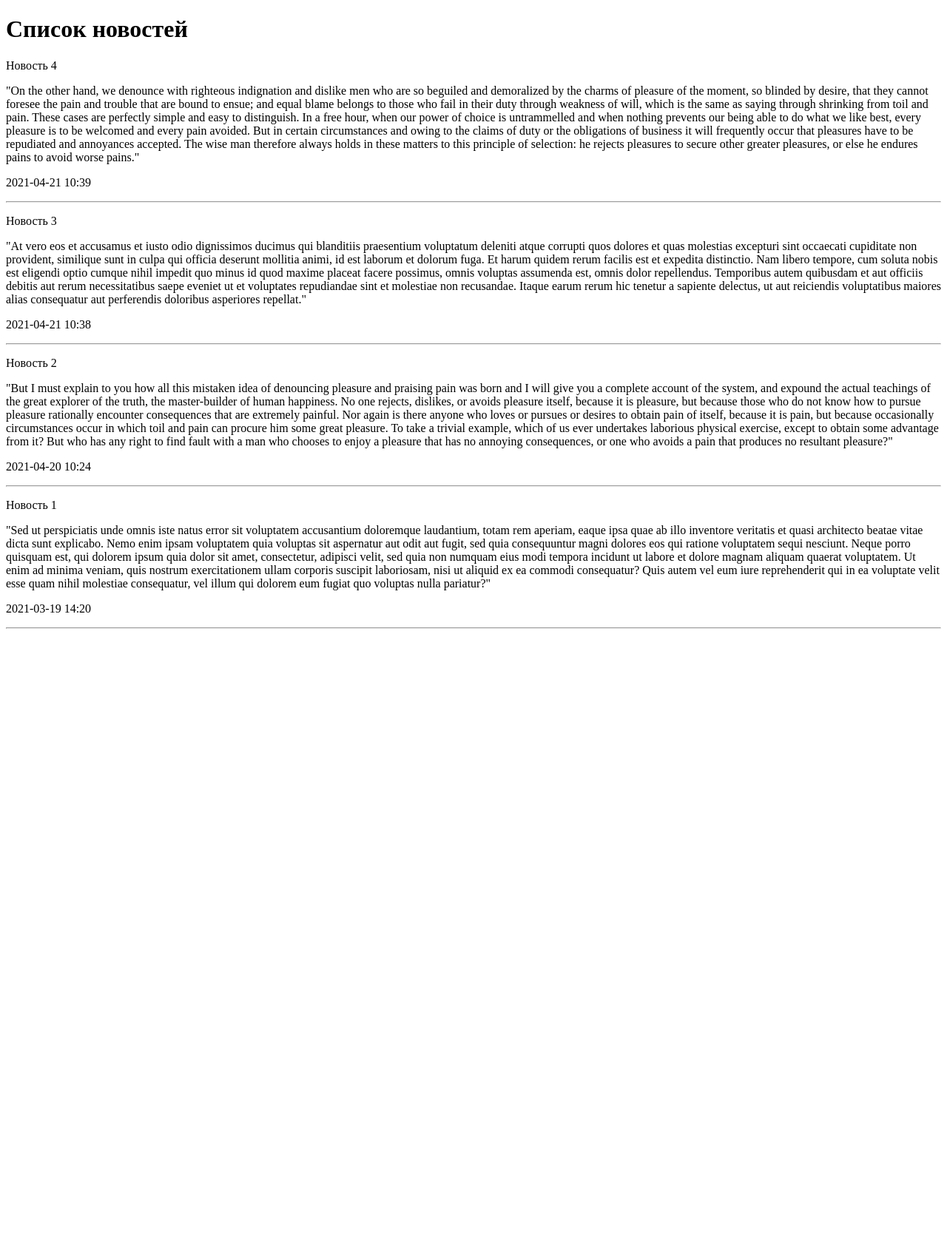
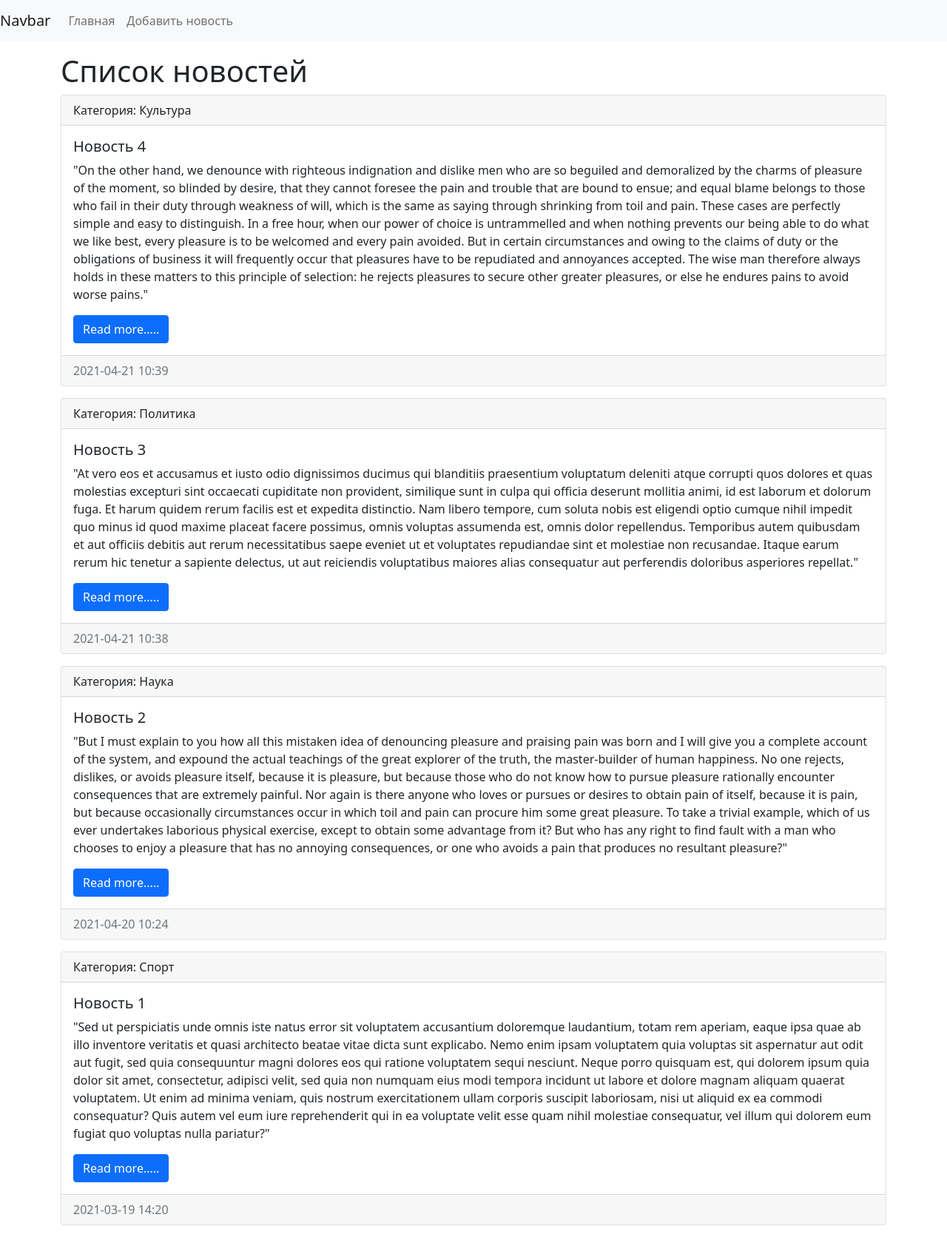
Before and after one commit to dima2019python/testsite, a Django app: page / in a window 1280 px wide. Shown: the whole page at 74% size. Before the commit the page ends 850 px from the top, so only its background shows below. Run offline with Django 3.2, Linux system fonts and the light colour scheme; data comes from the database, SQL or seed files in the repository; both versions use the stored data as it was after the commit.

Commit message:
Украсил шаблон

```diff
--- a/my_site/news/models.py
+++ b/my_site/news/models.py
@@ -8,6 +8,7 @@ class News(models.Model):
     updated_at = models.DateTimeField(auto_now=True, verbose_name='Дата обновления')
     photo = models.ImageField(upload_to='photos/%Y/%m/%d/', verbose_name='Фото', blank=True)
     is_published = models.BooleanField(default=True, verbose_name='Опупликовано')
+    category = models.ForeignKey('Category', on_delete=models.PROTECT, null=True, verbose_name='Категория')
 
     def __str__(self):
         return self.title
@@ -15,3 +16,15 @@ class News(models.Model):
     class Meta:
         verbose_name = 'Новость'
         verbose_name_plural = 'Новости'
+
+
+class Category(models.Model):
+    title = models.CharField(max_length=150, db_index=True, verbose_name='Название категории')
+
+    def __str__(self):
+        return self.title
+
+    class Meta:
+        verbose_name = 'Категория'
+        verbose_name_plural = 'Категории'
+        ordering = ['title']
--- a/my_site/news/templates/news/index.html
+++ b/my_site/news/templates/news/index.html
@@ -1,18 +1,55 @@
-<!DOCTYPE html>
+<!doctype html>
 <html lang="en">
-<head>
-    <meta charset="UTF-8">
+  <head>
+    <meta charset="utf-8">
+    <meta name="viewport" content="width=device-width, initial-scale=1">
+    <link href="https://cdn.jsdelivr.net/npm/bootstrap@5.0.0-beta3/dist/css/bootstrap.min.css" rel="stylesheet"
+          integrity="sha384-eOJMYsd53ii+scO/bJGFsiCZc+5NDVN2yr8+0RDqr0Ql0h+rP48ckxlpbzKgwra6" crossorigin="anonymous">
+
     <title>{{ title }}</title>
-</head>
-<body>
-<h1>{{ title }}</h1>
-{%for item in news%}
-    <div>
-        <p>{{ item.title }}</p>
-        <p>{{ item.content }}</p>
-        <p>{{ item.created_at|date:"Y-m-d H:i"}}</p>
+  </head>
+  <body>
+
+  <nav class="navbar navbar-expand-lg navbar-light bg-light">
+    <a class="navbar-brand" href="/">Navbar</a>
+    <button class="navbar-toggler" type="button" data-bs-toggle="collapse" data-bs-target="#navbarSupportedContent"
+            aria-controls="navbarSupportedContent" aria-expanded="false" aria-label="Toggle navigation">
+      <span class="navbar-toggler-icon"></span>
+    </button>
+
+    <div class="collapse navbar-collapse" id="navbarSupportedContent">
+      <ul class="navbar-nav me-auto mb-2 mb-lg-0">
+        <li class="nav-item"><a class="nav-link" href="/">Главная</a></li>
+        <li class="nav-item"><a class="nav-link" href="/">Добавить новость</a></li>
+      </ul>
     </div>
-    <hr>
-{%endfor%}
-</body>
+</nav>
+
+  <div class="container mt-3">
+      <h1>{{ title }}</h1>
+      <div class="row">
+          <div class="col-md-12">
+              {% for item in news %}
+              <div class="card mb-3">
+                  <div class="card-header">
+                    Категория: {{ item.category }}
+                  </div>
+                  <div class="card-body">
+                    <h5 class="card-title">{{ item.title }}</h5>
+                    <p class="card-text">{{ item.content }}</p>
+                    <a href="#" class="btn btn-primary">Read more.....</a>
+                  </div>
+                  <div class="card-footer text-muted">
+                    {{ item.created_at|date:"Y-m-d H:i"  }}
+                  </div>
+              </div>
+              {% endfor %}
+          </div>
+      </div>
+  </div>
+
+    <script src="https://cdn.jsdelivr.net/npm/bootstrap@5.0.0-beta3/dist/js/bootstrap.bundle.min.js"
+            integrity="sha384-JEW9xMcG8R+pH31jmWH6WWP0WintQrMb4s7ZOdauHnUtxwoG2vI5DkLtS3qm9Ekf"
+            crossorigin="anonymous"></script>
+  </body>
 </html>
```
Also changed, not shown: my_site/news/admin.py (+11 -2 lines), my_site/db.sqlite3, my_site/media/photos/2021/04/20/coloring-air-transport28.jpg (added), my_site/media/photos/2021/04/20/unnamed_2.jpg (added), my_site/news/migrations/0002_auto_20210420_1610.py (added), my_site/news/migrations/0003_auto_20210421_1424.py (added).
